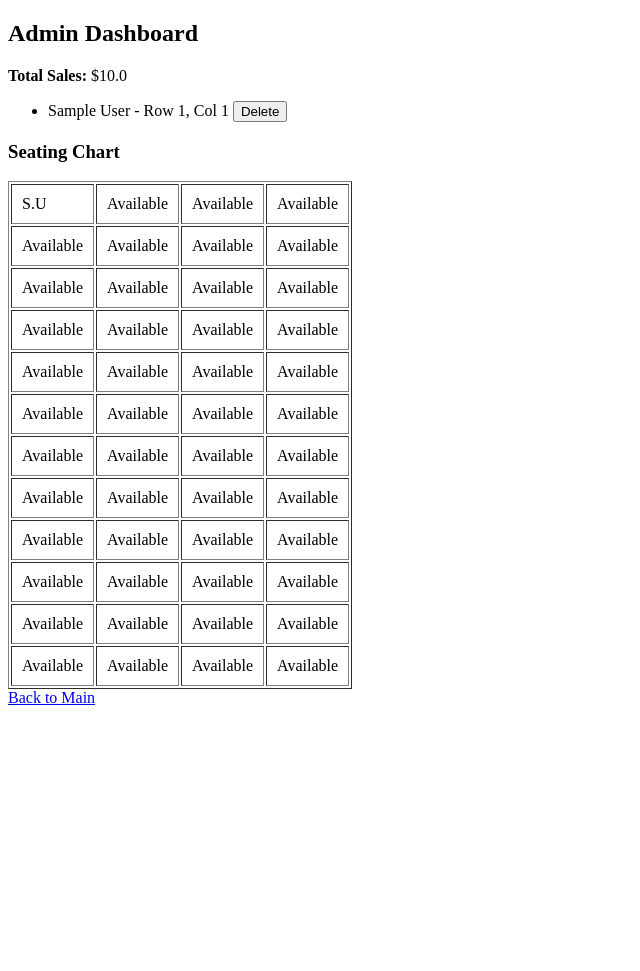
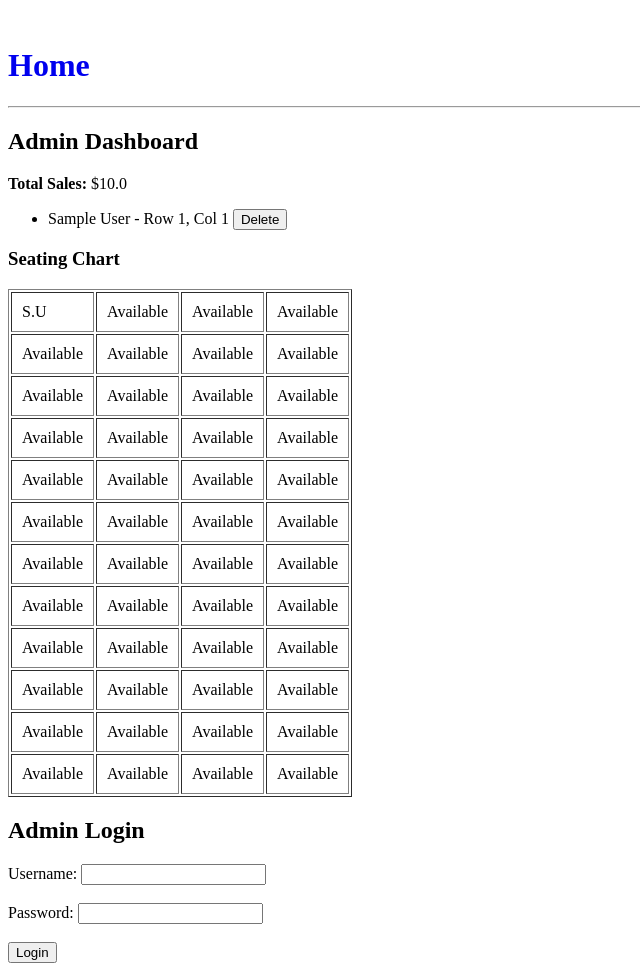
Before and after one commit to SkylerMUstudent/Team12_Final_Project, a Flask app: page /admin-dashboard in a window 1280 px wide. Shown: the whole page, without its empty margins (0-640 px from the left). Before the commit the page ends 705 px from the top, so only its background shows below. Run offline with Flask 2, Linux system fonts and the light colour scheme; a user stored in the database is signed in; tables that the repository leaves empty hold one stand-in row (values such as "Sample post").

Commit message:
Add files via upload
Completed requirements: Combining login and dashboard in a single file, commented out separate login and dashboard files, added HOME to navigate back to home page on all screens, inserted username and password to admin db at the start of the app and use that to validate login, added validation for row and column number. This completes all functional requirements given in the project.

```diff
--- a/app.py
+++ b/app.py
@@ -2,6 +2,7 @@ from flask import Flask
 from config import Config
 from models import db
 from routes import main_bp, admin_bp, reservation_bp
+from models import db, Admin
 
 def create_app(config_class=Config):
     app = Flask(__name__)
@@ -23,5 +24,17 @@ def create_app(config_class=Config):
 
 app = create_app()
 
+#this helps create admin table..
+with app.app_context():
+    db.create_all()
+
+    Admin.query.delete()
+    db.session.add_all([
+        Admin(username='admin1', password='pass1'),
+        Admin(username='admin2', password='pass2'),
+        Admin(username='admin3', password='pass3')
+    ])
+    db.session.commit()
+
 if __name__ == '__main__':
     app.run(debug=True, port=8080, host='0.0.0.0')
--- a/models.py
+++ b/models.py
@@ -10,3 +10,8 @@ class Reservation(db.Model):
     seat_col = db.Column(db.Integer)
     price = db.Column(db.Float)
     code = db.Column(db.String(10), unique=True)
+
+class Admin(db.Model):
+    id = db.Column(db.Integer, primary_key=True)
+    username = db.Column(db.String(50), unique=True, nullable=False)
+    password = db.Column(db.String(100), nullable=False)
--- a/routes/admin.py
+++ b/routes/admin.py
@@ -1,26 +1,62 @@
-from flask import render_template, session, redirect, url_for, request
+from flask import render_template, session, redirect, url_for, request, flash
 from . import admin_bp
 from models import db, Reservation
+from models import Admin
+import logging
 
-@admin_bp.route('/admin-dashboard')
+@admin_bp.route('/admin-dashboard', methods=['GET', 'POST'])
 def admin_dashboard():
-    if not session.get('admin_logged_in'):
-        return redirect(url_for('main.admin_login'))
+    error = None
 
-    reservations = Reservation.query.all()
-    total_sales = sum(r.price for r in reservations)
+    if request.method == 'POST':
+        username = request.form.get('username')
+        password = request.form.get('password')
 
-    # Build seating chart (12 rows, 4 seats per row)
-    seats = [['Available' for _ in range(4)] for _ in range(12)]
-    for res in reservations:
-        seats[res.seat_row - 1][res.seat_col - 1] = f"{res.first_name[0]}.{res.last_name[0]}"
+        #if username == 'admin' and password == 'pass':
+        # Check if a matching admin exists in the database
+        admin_user = Admin.query.filter_by(username=username, password=password).first()
 
-    return render_template('admin_dashboard.html', reservations=reservations, total_sales=total_sales, seats=seats)
+        admins = Admin.query.all()
+        for admin in admins:
+            logging.warning(f"Username: {admin.username}, Password: {admin.password}")
+
+        if admin_user:
+            session['admin_logged_in'] = True
+        else:
+            session['admin_logged_in'] = False  # ✅ reset on failed login
+            error = "Invalid credentials. Please try again."
+
+    logged_in = session.get('admin_logged_in', False)
+
+    reservations = []
+    total_sales = 0
+    seats = []
+
+    if logged_in:
+        reservations = Reservation.query.all()
+        total_sales = sum(r.price for r in reservations)
+        seats = [['Available' for _ in range(4)] for _ in range(12)]
+        for res in reservations:
+            seats[res.seat_row - 1][res.seat_col - 1] = f"{res.first_name[0]}.{res.last_name[0]}"
+
+    return render_template(
+        'admin_login_dashboard.html',
+        logged_in=logged_in,
+        reservations=reservations,
+        total_sales=total_sales,
+        seats=seats,
+        error=error
+    )
 
 
 @admin_bp.route('/delete/<int:id>', methods=['POST'])
 def delete_reservation(id):
+    if not session.get('admin_logged_in'):
+        return redirect(url_for('admin.admin_dashboard'))
+
     res = Reservation.query.get(id)
-    db.session.delete(res)
-    db.session.commit()
+    if res:
+        db.session.delete(res)
+        db.session.commit()
+
     return redirect(url_for('admin.admin_dashboard'))
--- a/templates/admin_dashboard.html
+++ b/templates/admin_dashboard.html
@@ -1,4 +1,4 @@
-<!DOCTYPE html>
+<!-- <!DOCTYPE html>
 <html>
 <head><title>Admin Dashboard</title></head>
 <body>
@@ -26,4 +26,4 @@
 </table>
     <a href="/">Back to Main</a>
 </body>
-</html>
+</html> -->
--- a/templates/admin_login.html
+++ b/templates/admin_login.html
@@ -1,4 +1,4 @@
-<!DOCTYPE html>
+<!-- <!DOCTYPE html>
 <html>
 <head><title>Admin Login</title></head>
 <body>
@@ -9,4 +9,4 @@
         <input type="submit" value="Login">
     </form>
 </body>
-</html>
+</html> -->
--- /dev/null
+++ b/templates/admin_login_dashboard.html
@@ -0,0 +1,54 @@
+<!DOCTYPE html>
+<html>
+<head>
+    <title>Admin Panel</title>
+</head>
+<body>
+
+    <br>
+    <h1><a href="/" style="text-decoration: none;">Home</a></h1>
+    <hr>
+
+    {% if logged_in %}
+    <h2>Admin Dashboard</h2>
+    <p><strong>Total Sales:</strong> ${{ total_sales }}</p>
+
+    <ul>
+        {% for res in reservations %}
+        <li>
+            {{ res.first_name }} {{ res.last_name }} - Row {{ res.seat_row }}, Col {{ res.seat_col }}
+            <form method="post" action="/delete/{{ res.id }}" style="display:inline;">
+                <button type="submit">Delete</button>
+            </form>
+        </li>
+        {% endfor %}
+    </ul>
+
+    <h3>Seating Chart</h3>
+    <table border="1" cellpadding="10">
+        {% for row in seats %}
+        <tr>
+            {% for seat in row %}
+            <td>{{ seat }}</td>
+            {% endfor %}
+        </tr>
+        {% endfor %}
+    </table>
+
+    <!-- <a href="/">Back to Main</a> -->
+    {% endif %}
+
+    <h2>Admin Login</h2>
+
+    {% if error %}
+    <p style="color: red;">{{ error }}</p>
+    {% endif %}
+
+    <form method="post" action="/admin-dashboard">
+        Username: <input type="text" name="username"><br><br>
+        Password: <input type="password" name="password"><br><br>
+        <input type="submit" value="Login">
+    </form>
+
+</body>
+</html>
--- a/templates/confirmation.html
+++ b/templates/confirmation.html
@@ -22,6 +22,9 @@
     </style>
 </head>
 <body>
+    <br>
+    <h1><a href="/" style="text-decoration: none;">Home</a></h1>
+    <hr>
     <h2>Reservation Confirmed!</h2>
     <p>Your reservation code is <strong>{{ code }}</strong></p>
     <p>Total Price: ${{ price }}</p>
@@ -40,6 +43,6 @@
     </table>
 
     <br>
-    <a href="/">Back to Main</a>
+    <!-- <a href="/">Back to Main</a> -->
 </body>
 </html>
--- a/templates/index.html
+++ b/templates/index.html
@@ -2,9 +2,13 @@
 <html>
 <head><title>Main Menu</title></head>
 <body>
+    <br>
+    <h1>Home</h1>
+    <hr>
+
     <h1>Trip Reservation System</h1>
     <ul>
-        <li><a href="/admin-login">Admin Login</a></li>
+        <li><a href="/admin-dashboard">Admin Login</a></li>
         <li><a href="/reserve">Reserve a Seat</a></li>
     </ul>
 </body>
```
Also changed, not shown: routes/main.py (+0 -19 lines), routes/reservation.py (+36 -21 lines), templates/reserve.html (+24 -5 lines), admin.db (added), reservations.db, 1 other file.
